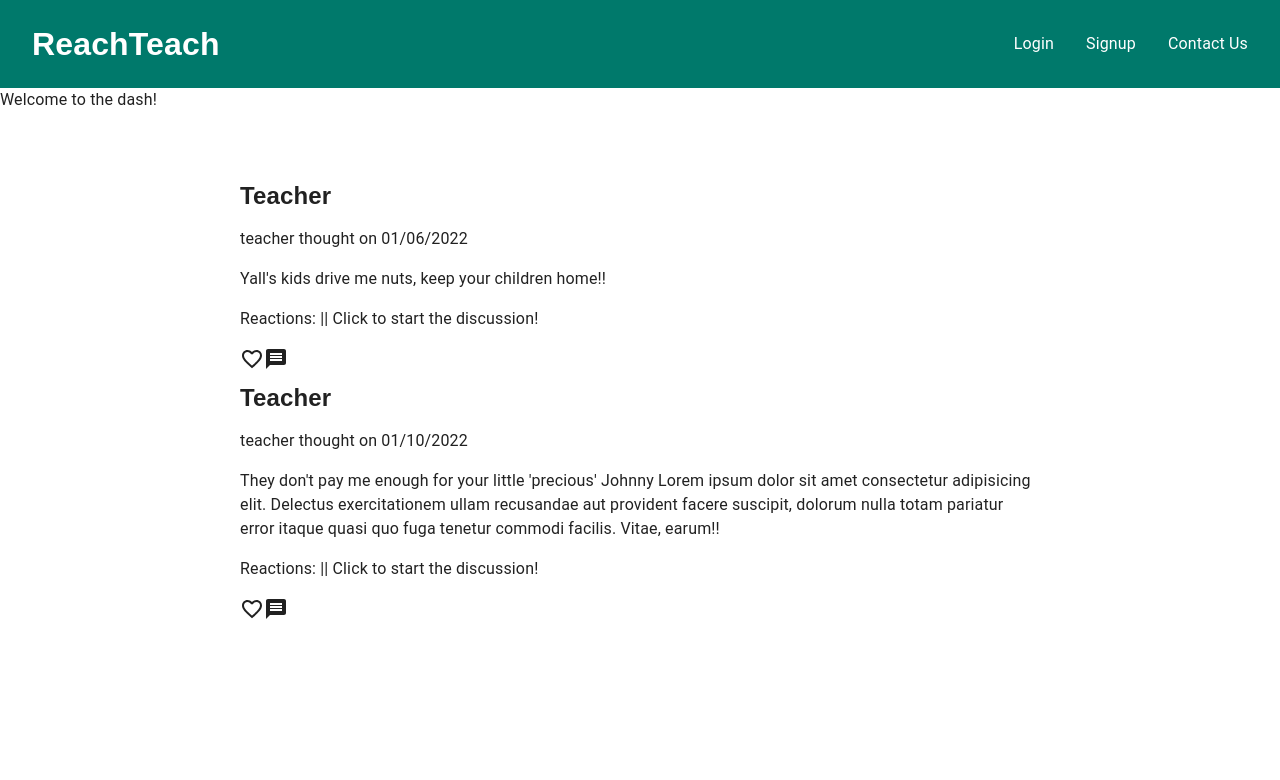
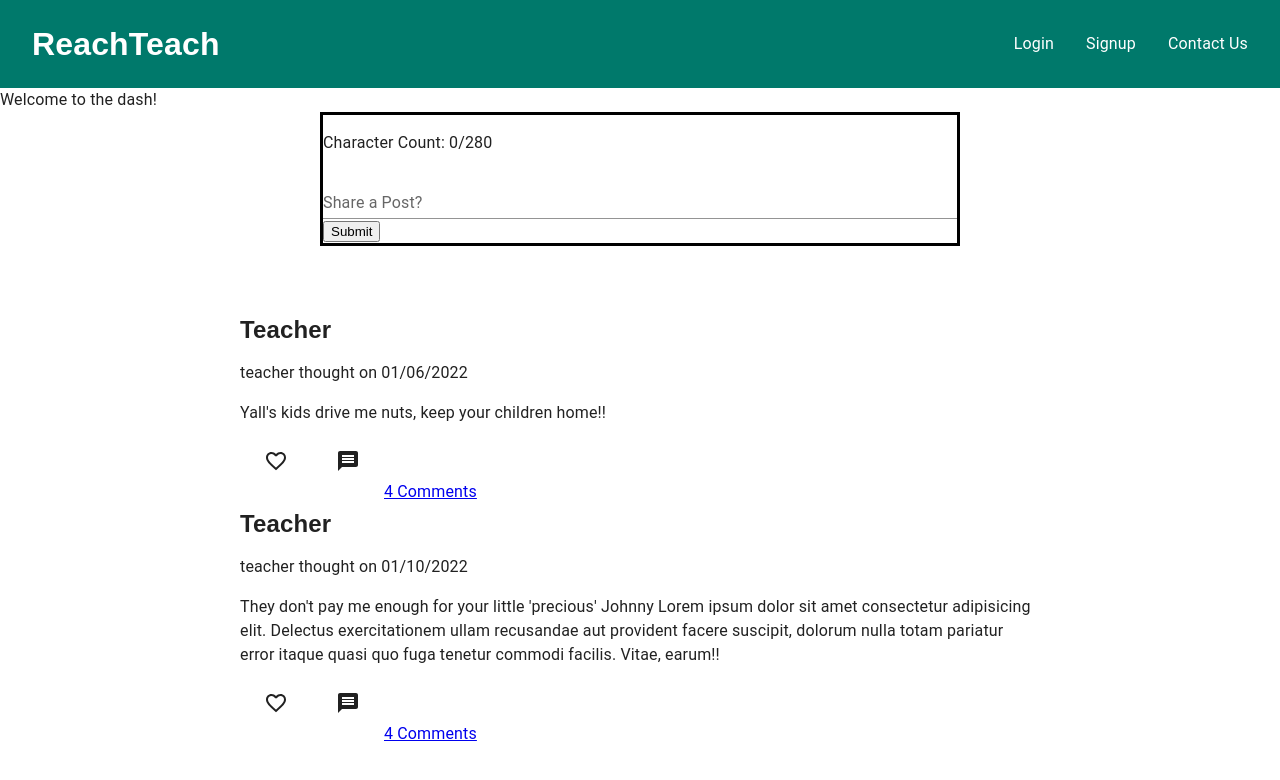
Before and after one commit to C4RMONA/git-gud-kid, a React (Create React App) app in the folder client/: page /dashboard in a window 1280 px wide. Shown: the top 780 px of the page. Built offline with nearby package versions, Linux system fonts and the light colour scheme.

Commit message:
starter on postlist/postform

```diff
--- /dev/null
+++ b/client/src/components/PostForm/index.css
@@ -0,0 +1,4 @@
+.postForm {
+  width: 50%;
+  border: 3px solid black;
+}
--- /dev/null
+++ b/client/src/components/PostForm/index.js
@@ -0,0 +1,45 @@
+import React, { useState } from 'react';
+import {  TextField } from '@mui/material'
+import './index.css'
+
+
+
+const PostForm = () => {
+  const [postText, setText] = useState('');
+  const [characterCount, setCharacterCount] = useState(0);
+
+
+
+  const handleChange = (event) => {
+    if (event.target.value.length <= 280) {
+      setText(event.target.value);
+      setCharacterCount(event.target.value.length);
+    }
+  }
+
+  const handleFormSubmit = async event => {
+    event.preventDefault();
+  };
+
+  return (
+    <div className='postForm'>
+      <p className={` ${characterCount === 280}`}>
+        Character Count: {characterCount}/280
+      </p>
+      <form onSubmit={handleFormSubmit}>
+      <TextField
+        fullWidth
+        multiline
+        maxRows={6}
+        variant='standard'
+        label='Share a Post?'
+        value={postText}
+        onChange={handleChange}
+        />
+        <button  type='submit'>Submit</button>
+      </form>
+    </div>
+  )
+}
+
+export default PostForm;
--- /dev/null
+++ b/client/src/components/PostList/index.css
@@ -0,0 +1,17 @@
+
+
+.postList {
+  align-items: center;
+}
+
+.postMap {
+  width: 100%;
+}
+
+.icon {
+  margin: 3%;
+}
+
+.comment {
+  margin: auto;
+}
--- /dev/null
+++ b/client/src/components/PostList/index.js
@@ -0,0 +1,67 @@
+import React from "react";
+import { Box, CssBaseline, Typography } from '@mui/material';
+import FavoriteBorderIcon from '@mui/icons-material/FavoriteBorder';
+import MessageIcon from '@mui/icons-material/Message';
+import './index.css'
+
+const thoughts = [
+  {
+    id: '1',
+    username: 'teacher ',
+    createdAt: '01/06/2022',
+    thoughtText: "Yall's kids drive me nuts, keep your children home!!"
+  },
+  {
+    id: '2',
+    username: 'teacher ',
+    createdAt: '01/10/2022',
+    thoughtText: "They don't pay me enough for your little 'precious' Johnny Lorem ipsum dolor sit amet consectetur adipisicing elit. Delectus exercitationem ullam recusandae aut provident facere suscipit, dolorum nulla totam pariatur error itaque quasi quo fuga tenetur commodi facilis. Vitae, earum!!"
+  }
+]
+
+
+const PostList = () => {
+  const title = 'Teacher';
+
+  return (
+    <div className="postList">
+      <CssBaseline />
+      <Box
+        sx={{
+          marginTop: 8,
+          display: 'flex',
+          flexDirection: 'column',
+          alignItems: 'center',
+        }}>
+        <div className="postMap">
+          {thoughts &&
+            thoughts.map(thought => (
+              <div key={thought._id}>
+                <h2>{title}</h2>
+                <p>
+                  {thought.username}
+                  thought on {thought.createdAt}
+                </p>
+                <div>
+                  <Typography sx={{ width: '800px' }}>
+                    {thought.thoughtText}
+                  </Typography>
+                  <div>
+                    <FavoriteBorderIcon className="icon"></FavoriteBorderIcon>
+                    <MessageIcon className="icon"></MessageIcon>
+                    <a href="/dashboard" className="comment">
+                      4 Comments {thought.reactionCount}
+                    </a>
+
+                  </div>
+
+                </div>
+              </div>
+            ))}
+        </div>
+      </Box>
+    </div>
+  )
+}
+
+export default PostList;
--- a/client/src/components/dashboard/index.js
+++ b/client/src/components/dashboard/index.js
@@ -1,62 +1,25 @@
 import React from "react";
-import { Box, CssBaseline, Typography } from '@mui/material';
-import FavoriteBorderIcon from '@mui/icons-material/FavoriteBorder';
-import MessageIcon from '@mui/icons-material/Message';
+import { CssBaseline, Box } from '@mui/material';
 
-const thoughts = [
-  {
-    id: '1',
-    username: 'teacher ',
-    createdAt: '01/06/2022',
-    thoughtText: "Yall's kids drive me nuts, keep your children home!!"
-  },
-  {
-    id: '2',
-    username: 'teacher ',
-    createdAt: '01/10/2022',
-    thoughtText: "They don't pay me enough for your little 'precious' Johnny Lorem ipsum dolor sit amet consectetur adipisicing elit. Delectus exercitationem ullam recusandae aut provident facere suscipit, dolorum nulla totam pariatur error itaque quasi quo fuga tenetur commodi facilis. Vitae, earum!!"
-  }
-]
-
+import PostForm from "../PostForm";
+import PostList from "../PostList";
 
 const Dashboard = () => {
-  const title = 'Teacher';
 
   return (
     <div>Welcome to the dash!
       <CssBaseline />
       <Box
         sx={{
-          marginTop: 8,
           display: 'flex',
           flexDirection: 'column',
           alignItems: 'center',
         }}>
-        <div>
-          {thoughts &&
-            thoughts.map(thought => (
-              <div key={thought._id}>
-                <h2>{title}</h2>
-                <p>
-                  {thought.username}
-                  thought on {thought.createdAt}
-                </p>
-                <div>
-                  <Typography sx={{width: '800px'}}>
-                    {thought.thoughtText}
-                  </Typography>
-                  <p>
-                    Reactions: {thought.reactionCount} || Click to {''}
-                    {thought.reactionCount ? 'see' : 'start'} the discussion!
-                  </p>
-                  <FavoriteBorderIcon></FavoriteBorderIcon>
-                  <MessageIcon></MessageIcon>
-                </div>
-              </div>
-            ))}
-        </div>
+
+        <PostForm />
+        <PostList />
       </Box>
-    </div>
+    </div >
   )
 }
 
--- a/client/src/utils/mutations.js
+++ b/client/src/utils/mutations.js
@@ -48,7 +48,7 @@ export const ADD_TEACHER = gql`
   }
 `
 
-export const ADD_Post = gql`
+export const ADD_POST = gql`
   mutation addPost($postText: String!) {
     addPost(postText: $postText) {
       _id
```
Also changed, not shown: client/src/utils/queries.js (+20 -1 lines).
